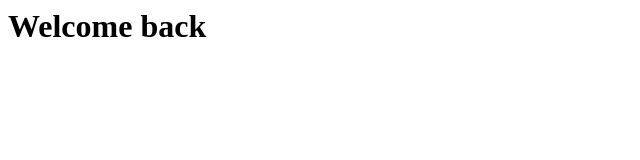
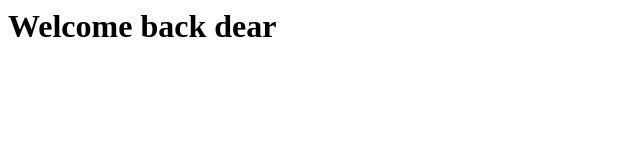
Before and after one commit to saraths-sps/website, a plain HTML site: page index.html in a window 1280 px wide. Shown: the whole page, without its empty margins (0-640 px from the left). Drawn offline with Linux system fonts and the light colour scheme.

Commit message:
change in website

```diff
--- a/index.html
+++ b/index.html
@@ -1,5 +1,5 @@
 <html>
 <title>Jenkins CI/CD pipeline </title>
-<h1>Welcome back</h1>
+<h1>Welcome back dear</h1>
 </body>
 </html>
```
